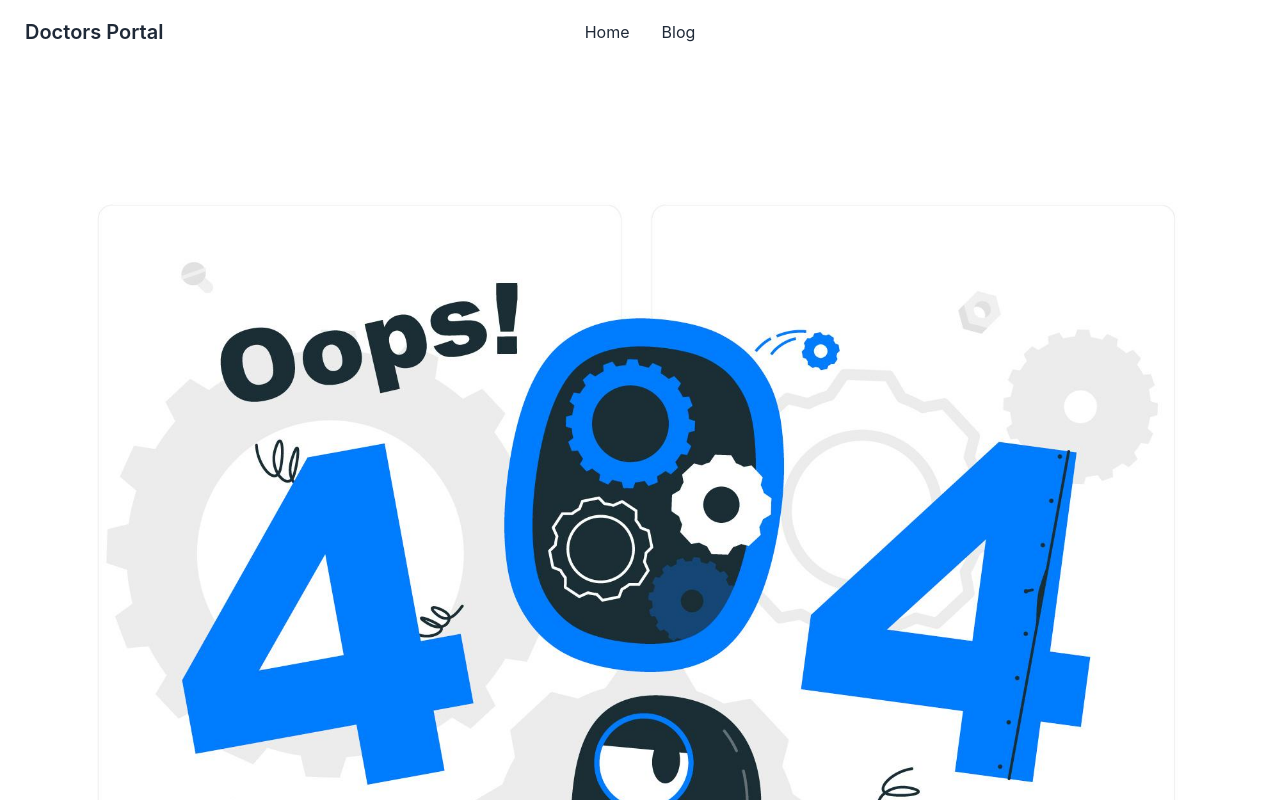
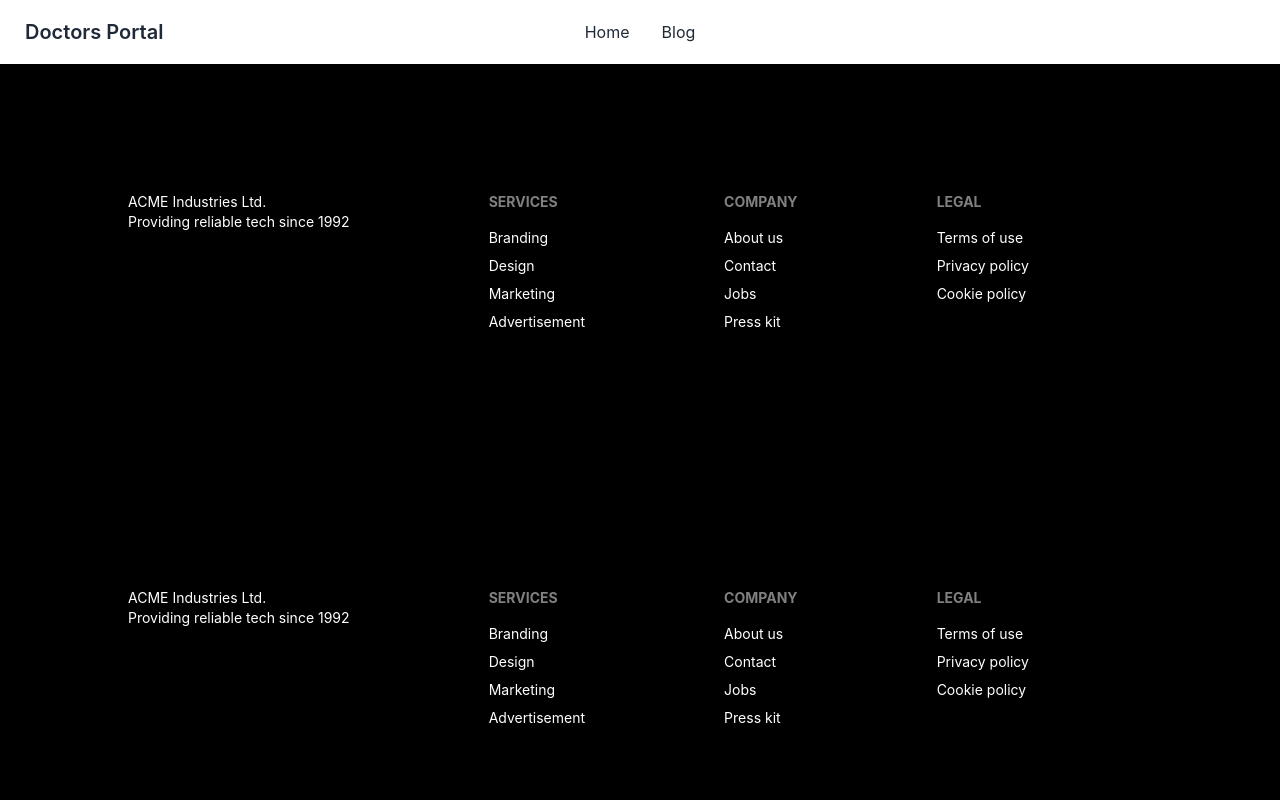
Before and after one commit to ar-asad/thaifoodmaster-client, a React (Create React App) app: page /footer in a window 1280 px wide. Shown: the top 800 px of the page. Built offline with nearby package versions, Linux system fonts and the light colour scheme.

Commit message:
footer implement

```diff
--- a/src/layout/Main.js
+++ b/src/layout/Main.js
@@ -1,12 +1,14 @@
 import React from 'react';
 import Navbar from '../shared/Navbar/Navbar';
 import { Outlet } from 'react-router-dom';
+import Footer from '../shared/Footer/Footer';
 
 const Main = () => {
     return (
         <div>
             <Navbar></Navbar>
             <Outlet></Outlet>
+            <Footer></Footer>
         </div>
     );
 };
--- a/src/router/Routes/Routes.js
+++ b/src/router/Routes/Routes.js
@@ -5,6 +5,7 @@
 import Register from '../../pages/Login/Register';
 import Login from '../../pages/Login/Login';
 import NotFound from '../../pages/NotFound/NotFound';
+import Footer from '../../shared/Footer/Footer';
 
 const router = createBrowserRouter([
     {
@@ -24,6 +25,10 @@
                 element: <Register></Register>
             },
             {
+                path: 'footer',
+                element: <Footer></Footer>
+            },
+            {
                 path: '*',
                 element: <NotFound></NotFound>
             }
--- /dev/null
+++ b/src/shared/Footer/Footer.js
@@ -0,0 +1,34 @@
+import React from 'react';
+
+const Footer = () => {
+    return (
+        <footer className="footer p-32 bg-black text-white">
+            <div>
+                {/* <img src={logo} alt="" /> */}
+                <p>ACME Industries Ltd.<br />Providing reliable tech since 1992</p>
+            </div>
+            <div>
+                <span className="footer-title">Services</span>
+                <a href="/" className="link link-hover">Branding</a>
+                <a href="/" className="link link-hover">Design</a>
+                <a href="/" className="link link-hover">Marketing</a>
+                <a href="/" className="link link-hover">Advertisement</a>
+            </div>
+            <div>
+                <span className="footer-title">Company</span>
+                <a href="/" className="link link-hover">About us</a>
+                <a href="/" className="link link-hover">Contact</a>
+                <a href="/" className="link link-hover">Jobs</a>
+                <a href="/" className="link link-hover">Press kit</a>
+            </div>
+            <div>
+                <span className="footer-title">Legal</span>
+                <a href="/" className="link link-hover">Terms of use</a>
+                <a href="/" className="link link-hover">Privacy policy</a>
+                <a href="/" className="link link-hover">Cookie policy</a>
+            </div>
+        </footer>
+    );
+};
+
+export default Footer;
```
